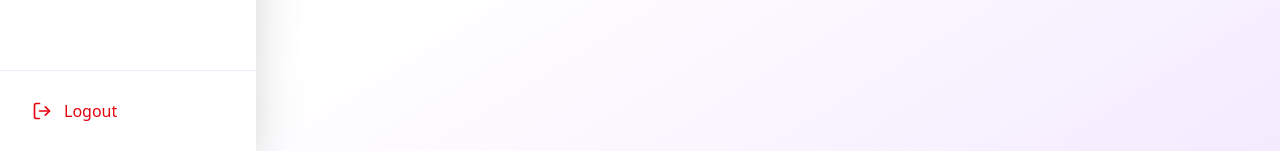
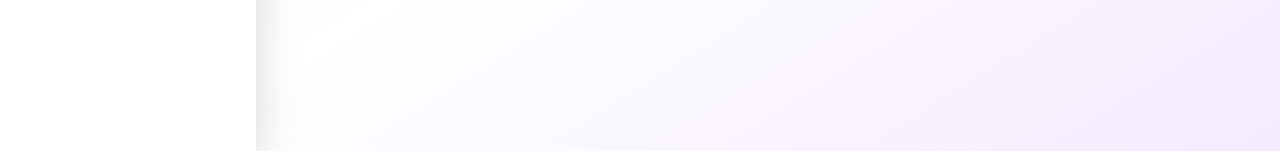
Before and after one commit to skillfirstacademy/SkillFirstFrontend, a React (Vite) app: page /admin in a window 1280 px wide. Shown: the part 649-800 px from the top of the page. Built offline with nearby package versions, Linux system fonts and the light colour scheme; sample sign-in values are in the browser's storage.

Commit message:
changes in the sidebar

```diff
--- a/src/Pages/admin/Adminlayout.jsx
+++ b/src/Pages/admin/Adminlayout.jsx
@@ -1,48 +1,31 @@
 import React, { useState, useEffect } from 'react';
 import { useNavigate, useLocation, Outlet } from 'react-router-dom';
-import { Menu, Home, BookOpen, Users, Settings, BarChart3, ChevronDown, ChevronRight, Video, ClipboardList, LogOut } from 'lucide-react';
-import { logout } from "../../Features/authSlice";
-import { showSuccess } from '../../Componnets/AppToaster';
-import { useDispatch } from 'react-redux';
-import api from '../../api/axios';
+import { Menu, Home, BookOpen, Users, Settings, BarChart3, ChevronDown, ChevronRight, Video, ClipboardList } from 'lucide-react';
 
 const AdminLayout = () => {
   const [sidebarOpen, setSidebarOpen] = useState(true);
   const [expandedMenus, setExpandedMenus] = useState({});
+  const navigate = useNavigate();
   const location = useLocation();
-  const navigate = useNavigate();
-  const dispatch = useDispatch();
 
   const toggleSidebar = () => {
     setSidebarOpen(!sidebarOpen);
   };
 
   const toggleMenu = (menuKey) => {
-    setExpandedMenus(prev => ({
-      ...prev,
-      [menuKey]: !prev[menuKey]
-    }));
+    setExpandedMenus(prev => {
+      // Close all other dropdowns and toggle the clicked one
+      const newState = {};
+      Object.keys(prev).forEach(key => {
+        newState[key] = false;
+      });
+      newState[menuKey] = !prev[menuKey];
+      return newState;
+    });
   };
 
   const handleRouteChange = (route) => {
     navigate(route);
-  };
-
-  const handleLogout = async () => {
-    try {
-      await api.post("/logout");
-    } catch (err) {
-      console.log("LOGOUT ERROR STATUS:", err.response?.status);
-      console.log("LOGOUT ERROR DATA:", err.response?.data);
-      console.log("ERROR :", err);
-    } finally {
-      dispatch(logout());
-      localStorage.removeItem("deviceId");
-      localStorage.removeItem("accessToken");
-      localStorage.removeItem("user");
-      navigate("/login");
-      showSuccess("Logged out successfully");
-    }
   };
 
   // Auto-expand menus based on current route
@@ -147,8 +130,9 @@ const AdminLayout = () => {
     <div className="min-h-screen bg-gradient-to-br from-purple-50 via-white to-purple-100">
       {/* Sidebar */}
       <div
-        className={`fixed top-0 left-0 h-full bg-white shadow-2xl transition-all duration-300 ease-in-out z-30 ${sidebarOpen ? 'w-64 translate-x-0' : 'w-0 -translate-x-full'
-          }`}
+        className={`fixed top-0 left-0 h-full bg-white shadow-2xl transition-all duration-300 ease-in-out z-30 ${
+          sidebarOpen ? 'w-64 translate-x-0' : 'w-0 -translate-x-full'
+        }`}
       >
         {sidebarOpen && (
           <div className="h-full flex flex-col">
@@ -168,10 +152,11 @@ const AdminLayout = () => {
                       <li key={index}>
                         <button
                           onClick={() => handleRouteChange(item.route)}
-                          className={`w-full flex items-center gap-3 px-4 py-3 rounded-lg transition-all duration-200 group ${location.pathname === item.route
+                          className={`w-full flex items-center gap-3 px-4 py-3 rounded-lg transition-all duration-200 group ${
+                            location.pathname === item.route
                               ? 'bg-purple-100 text-purple-900'
                               : 'text-gray-700 hover:bg-purple-50 hover:text-purple-900'
-                            }`}
+                          }`}
                         >
                           <Icon className="w-5 h-5 group-hover:scale-110 transition-transform" />
                           <span className="font-medium">{item.label}</span>
@@ -181,11 +166,19 @@ const AdminLayout = () => {
                   }
 
                   // Dropdown menu
+                  const isAnyChildActive = item.subItems?.some(subItem =>
+                    location.pathname === subItem.route
+                  );
+
                   return (
                     <li key={index}>
                       <button
                         onClick={() => toggleMenu(item.key)}
-                        className="w-full flex items-center justify-between gap-3 px-4 py-3 rounded-lg text-gray-700 hover:bg-purple-50 hover:text-purple-900 transition-all duration-200 group"
+                        className={`w-full flex items-center justify-between gap-3 px-4 py-3 rounded-lg transition-all duration-200 group ${
+                          isAnyChildActive
+                            ? 'bg-purple-50 text-purple-900'
+                            : 'text-gray-700 hover:bg-purple-50 hover:text-purple-900'
+                        }`}
                       >
                         <div className="flex items-center gap-3">
                           <Icon className="w-5 h-5 group-hover:scale-110 transition-transform" />
@@ -200,15 +193,16 @@ const AdminLayout = () => {
 
                       {/* Submenu */}
                       {expandedMenus[item.key] && (
-                        <ul className="mt-1 ml-4 space-y-1">
+                        <ul className="mt-1 ml-4 space-y-1 border-l-2 border-purple-100">
                           {item.subItems.map((subItem, subIndex) => (
                             <li key={subIndex}>
                               <button
                                 onClick={() => handleRouteChange(subItem.route)}
-                                className={`w-full text-left px-4 py-2 rounded-lg text-sm transition-all duration-200 ${location.pathname === subItem.route
-                                    ? 'bg-purple-100 text-purple-900 font-medium'
+                                className={`w-full text-left px-4 py-2 rounded-lg text-sm transition-all duration-200 relative ${
+                                  location.pathname === subItem.route
+                                    ? 'bg-purple-100 text-purple-900 font-semibold border-l-2 border-purple-600 -ml-0.5'
                                     : 'text-gray-600 hover:bg-purple-50 hover:text-purple-900'
-                                  }`}
+                                }`}
                               >
                                 {subItem.label}
                               </button>
@@ -221,25 +215,15 @@ const AdminLayout = () => {
                 })}
               </ul>
             </nav>
-
-            {/* Logout Button at Bottom */}
-            <div className="p-4 border-t border-purple-100">
-              <button
-                onClick={handleLogout}
-                className="w-full flex items-center gap-3 px-4 py-3 rounded-lg text-red-600 hover:bg-red-50 hover:text-red-700 transition-all duration-200 group"
-              >
-                <LogOut className="w-5 h-5 group-hover:scale-110 transition-transform" />
-                <span className="font-medium">Logout</span>
-              </button>
-            </div>
           </div>
         )}
       </div>
 
       {/* Main Content */}
       <div
-        className={`transition-all duration-300 ease-in-out ${sidebarOpen ? 'ml-64' : 'ml-0'
-          }`}
+        className={`transition-all duration-300 ease-in-out ${
+          sidebarOpen ? 'ml-64' : 'ml-0'
+        }`}
       >
         {/* Top Header */}
         <header className="bg-white shadow-md sticky top-0 z-20">
```
